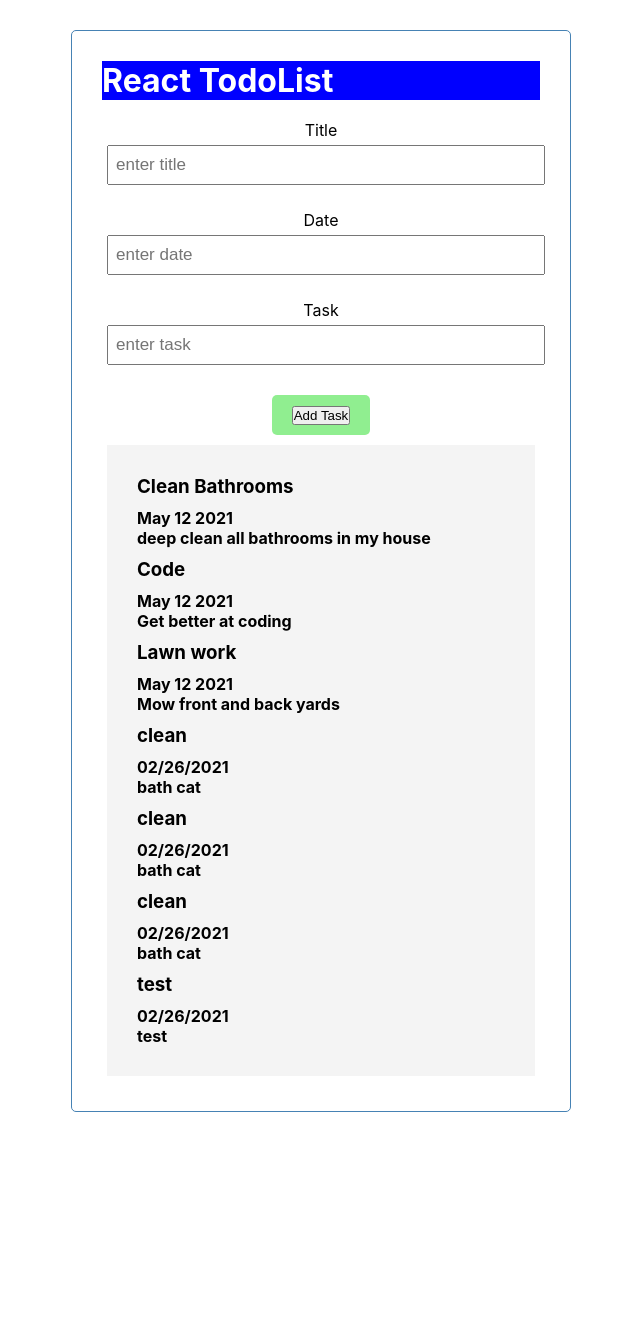
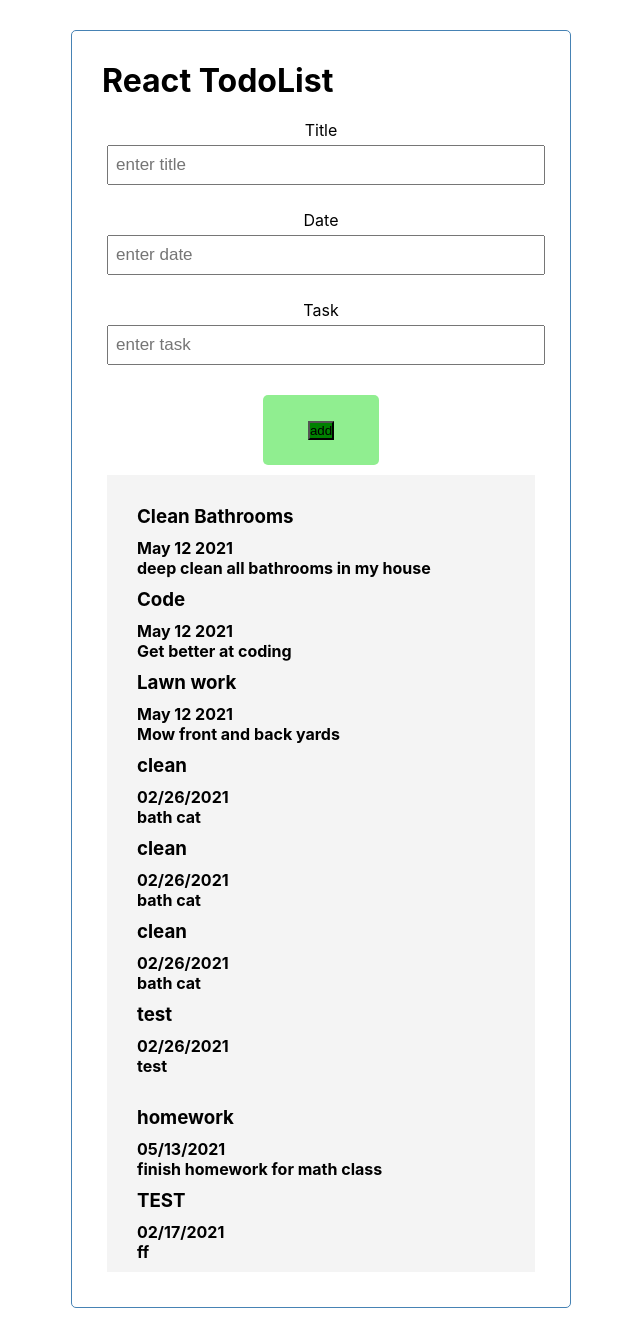
Before and after one commit to chadtarpey615/react-todolist, a React (Create React App) app: page / in a window 1280 px wide. Shown: the whole page, without its empty margins (319-959 px from the left). Before the commit the page ends 1142 px from the top, so only its background shows below. Built offline with nearby package versions, Linux system fonts and the light colour scheme; data requests are answered from the project's data file.

Commit message:
working on deleting task from database with .filter

```diff
--- a/db.json
+++ b/db.json
@@ -47,6 +47,18 @@
       "title": "",
       "date": "",
       "task": ""
+    },
+    {
+      "id": 631,
+      "title": "homework",
+      "date": "05/13/2021",
+      "task": "finish homework for math class"
+    },
+    {
+      "id": 399,
+      "title": "TEST",
+      "date": "02/17/2021",
+      "task": "ff"
     }
   ]
 }
--- a/src/App.css
+++ b/src/App.css
@@ -4,7 +4,7 @@
   padding: 0;
 }
 
-.App {
+.container {
   text-align: center;
   max-width: 500px;
   margin: 30px auto;
@@ -16,8 +16,6 @@
 }
 
 .header {
-  background-color: blue;
-  color: white;
   display: flex;
   justify-content: space-between;
   align-items: center;
@@ -36,6 +34,19 @@
   text-decoration: none;
   font-size: 15px;
   font-family: inherit;
+}
+
+.btn:focus {
+  outline: none;
+}
+
+.btn:active {
+  transform: scale(0.98);
+}
+
+.btn-block {
+  display: block;
+  width: 100%;
 }
 
 .form-control {
--- a/src/App.js
+++ b/src/App.js
@@ -1,11 +1,23 @@
+import React, { useState } from "react";
 import Header from "./components/header/header"
 import AddTask from "./components/add-task/AddTask"
 import Task from "./components/task/Task"
 import './App.css';
 
 function App() {
+
+  const [tasks, setTask] = useState([])
+
+  const deleteTask = async (id) => {
+    const res = await fetch(`http://localhost:4000/tasks/${id}`, {
+      method: "DELETE",
+    })
+    res.status === 200
+      ? setTask(tasks.filter((task) => task.id !== id))
+      : alert("Error deleting this task")
+  }
   return (
-    <div className="App">
+    <div className="container">
       <Header />
       <AddTask />
       <Task />
--- a/src/components/add-task/addTask.js
+++ b/src/components/add-task/addTask.js
@@ -1,5 +1,5 @@
 import React, { useState, useEffect } from 'react'
-// import Button from "../button/button"
+import Button from "../button/button"
 import api from "../../utils/api"
 export default function AddTask(props) {
 
@@ -13,24 +13,14 @@
         const { name, value } = event.target
         setTasks({ ...tasks, [name]: value })
         console.log(tasks)
-        // const data = {
-        //     id: "4",
-        //     title: name,
-        //     date: Date.now,
-        //     task: name.task
 
-        // }
-        // const baseUrl = "http://localhost:4000/tasks";
-        // axios.post(baseUrl + data)
-        //     .then((res) => res.stringify())
-        //     .catch((err) => console.log(err))
     }
 
     const handleSubmit = (event) => {
         event.preventDefault();
         console.log("hit")
         api.saveTask({
-            id: Math.floor(Math.random() * 100),
+            id: Math.floor(Math.random() * 1000) + 1,
             title: tasks.title,
             date: tasks.date,
             task: tasks.task
@@ -64,7 +54,7 @@
             </div>
 
             <div className="btn">
-                <button onClick={handleSubmit}>Add Task</button>
+                <Button handleSubmit={handleSubmit} color="green" text="add" />
             </div>
         </form>
     )
--- a/src/components/button/button.js
+++ b/src/components/button/button.js
@@ -1,13 +1,13 @@
 import React from 'react'
 
-export default function button(props) {
+export default function button({ color, text, handleSubmit }) {
     const handleInput = (e) => {
         e.preventDefault()
         console.log(e.target.value)
     }
     return (
         <div className="btn">
-            <button onClick={handleInput}>Add Task</button>
+            <button style={{ backgroundColor: color }} onClick={handleSubmit}>{text}</button>
         </div>
     )
 }
--- a/src/components/header/header.js
+++ b/src/components/header/header.js
@@ -2,8 +2,8 @@
 
 export default function header() {
     return (
-        <div className="header">
+        <header className="header">
             <h1>React TodoList</h1>
-        </div>
+        </header>
     )
 }
```
